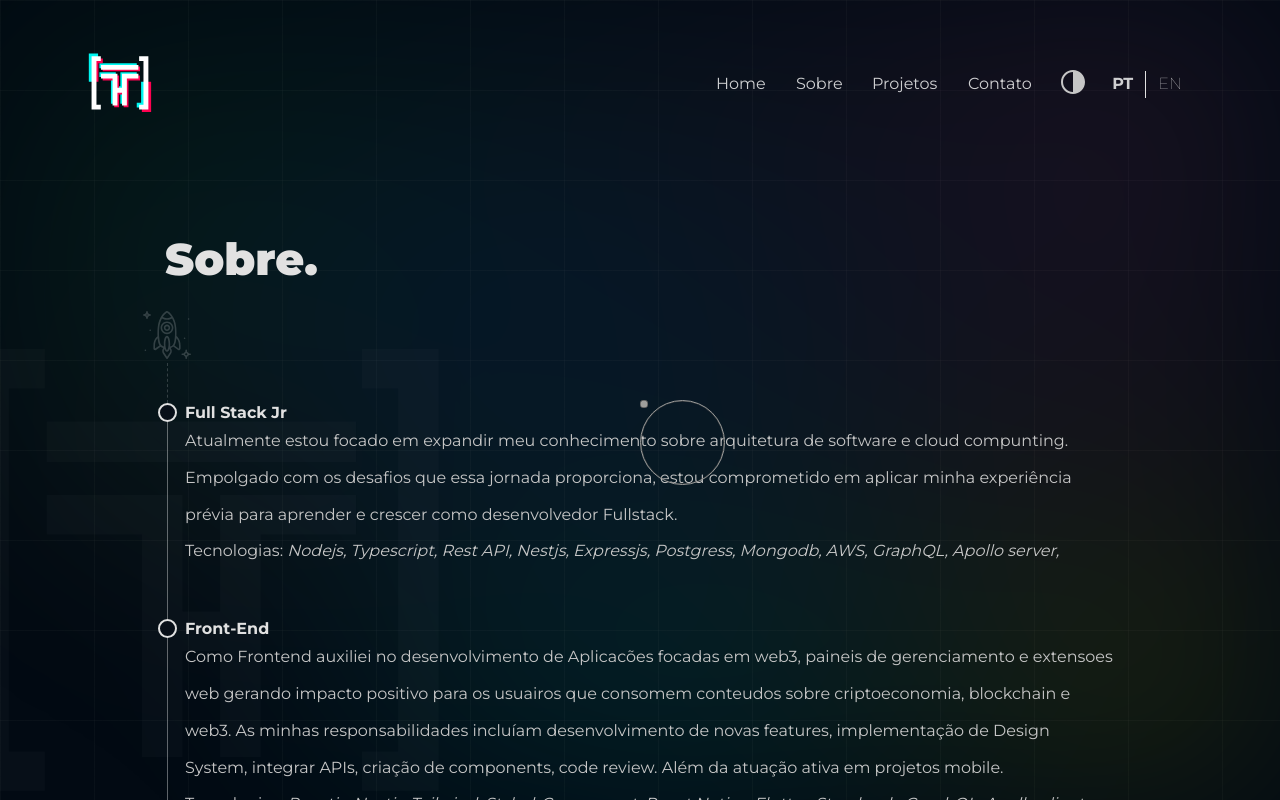
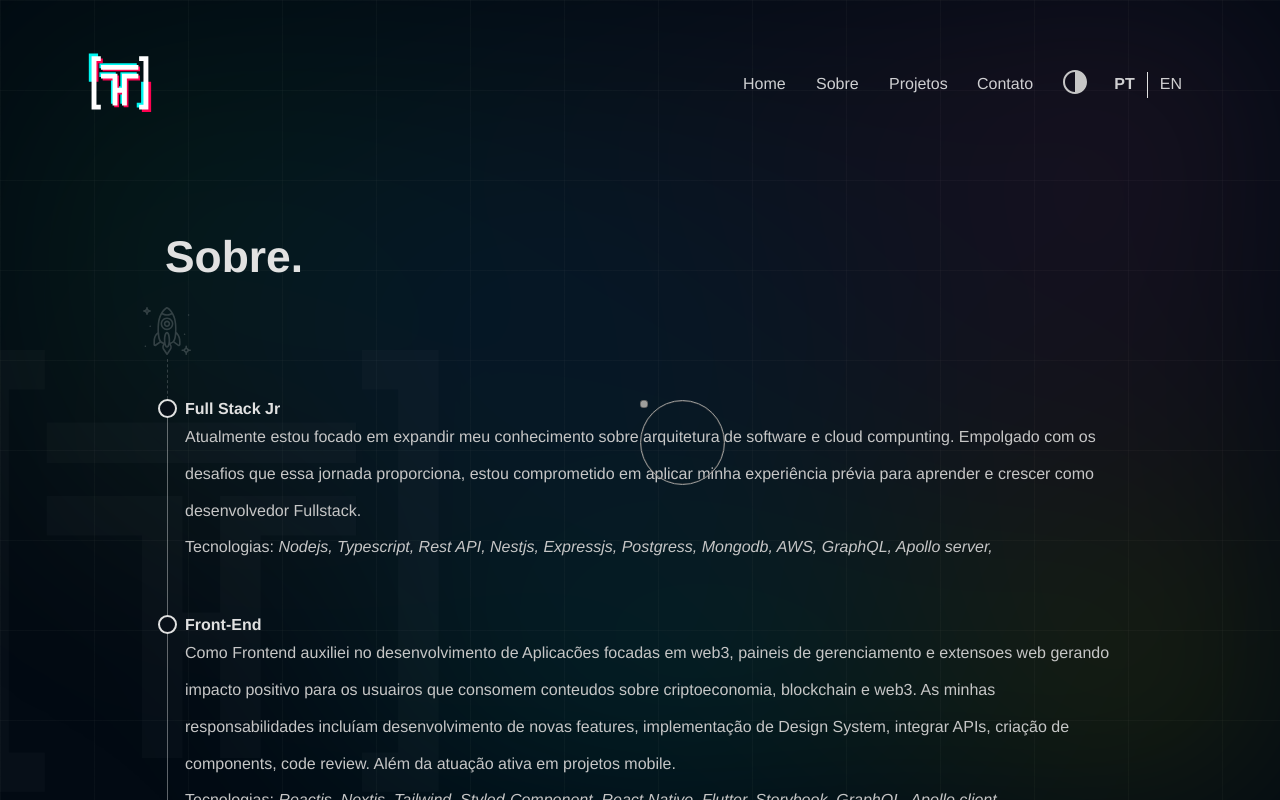
Before and after one commit to ThiagoHonoP/portfolio, a Next.js app: page /en/about in a window 1280 px wide. Shown: the top 800 px of the page. Built offline with nearby package versions, Linux system fonts and the light colour scheme; no server answers.

Commit message:
feat: change font family guide style

```diff
--- a/src/app/layout.tsx
+++ b/src/app/layout.tsx
@@ -1,5 +1,5 @@
 "use client";
-import { Montserrat } from "next/font/google";
+import { Rubik } from "next/font/google";
 import "./globals.css";
 import StyledComponentsRegistry from "@/lib/styled-components-registry";
 import AppContext from "@/utils/context";
@@ -9,7 +9,7 @@ import { loadState } from "@/utils/localstorage";
 import { Analytics } from "@vercel/analytics/react";
 import { GoogleAnalytics } from "@next/third-parties/google";
 
-const montserrat = Montserrat({ subsets: ["latin"] });
+const rubik = Rubik({ subsets: ["latin"], weight: ["400", "500", "600"] });
 
 export default function RootLayout({
   children,
@@ -29,7 +29,7 @@ export default function RootLayout({
 
   return (
     <html lang="pt-BR">
-      <body className={montserrat.className}>
+      <body className={rubik.className}>
         <StyledComponentsRegistry>
           <LanguageProvider>
             <AppContext.Provider
--- a/src/components/Layout/styles.ts
+++ b/src/components/Layout/styles.ts
@@ -196,7 +196,7 @@ export const BodyStyling = createGlobalStyle`
 body {
   background: var(--bg) !important;
   padding-right: 0px !important;
-  font-family: "Montserrat", sans-serif;
+  font-family: '__Rubik_ca98e2', sans-serif;
   margin:0;
     -webkit-tap-highlight-color: rgba(0,0,0,0);
     -moz-osx-font-smoothing:grayscale;
@@ -220,7 +220,7 @@ svg{
 }
 
 a, h1, h2, h3, h4, h5, h6, p, button, input[type=text], input[type=date], input[type=password], input[type=value], b, label, td, select, textarea, th {
-  font-family: "Montserrat", sans-serif;
+  font-family: '__Rubik_ca98e2', sans-serif;
   text-rendering: geometricPrecision;
   color: var(--cw);
 }
```
